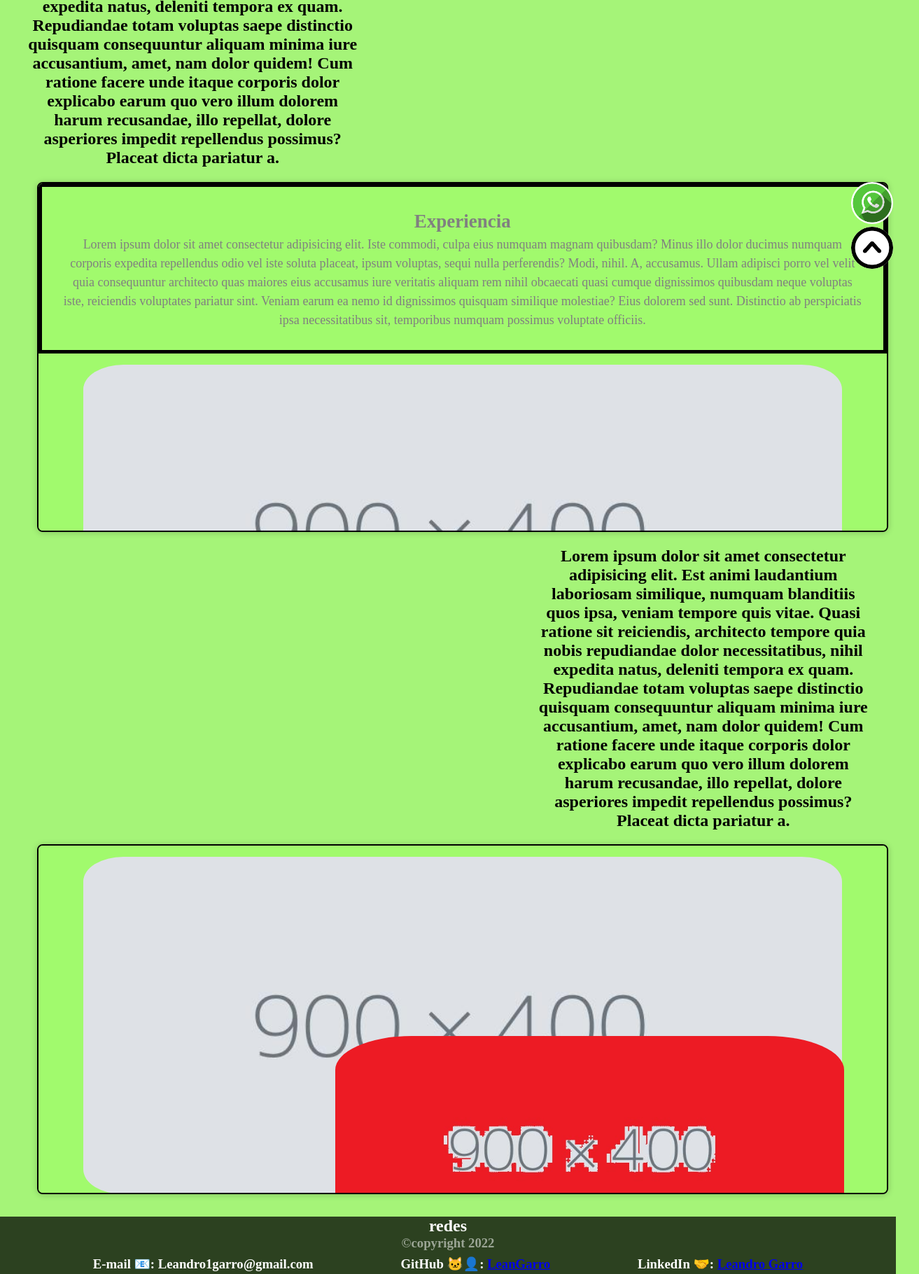
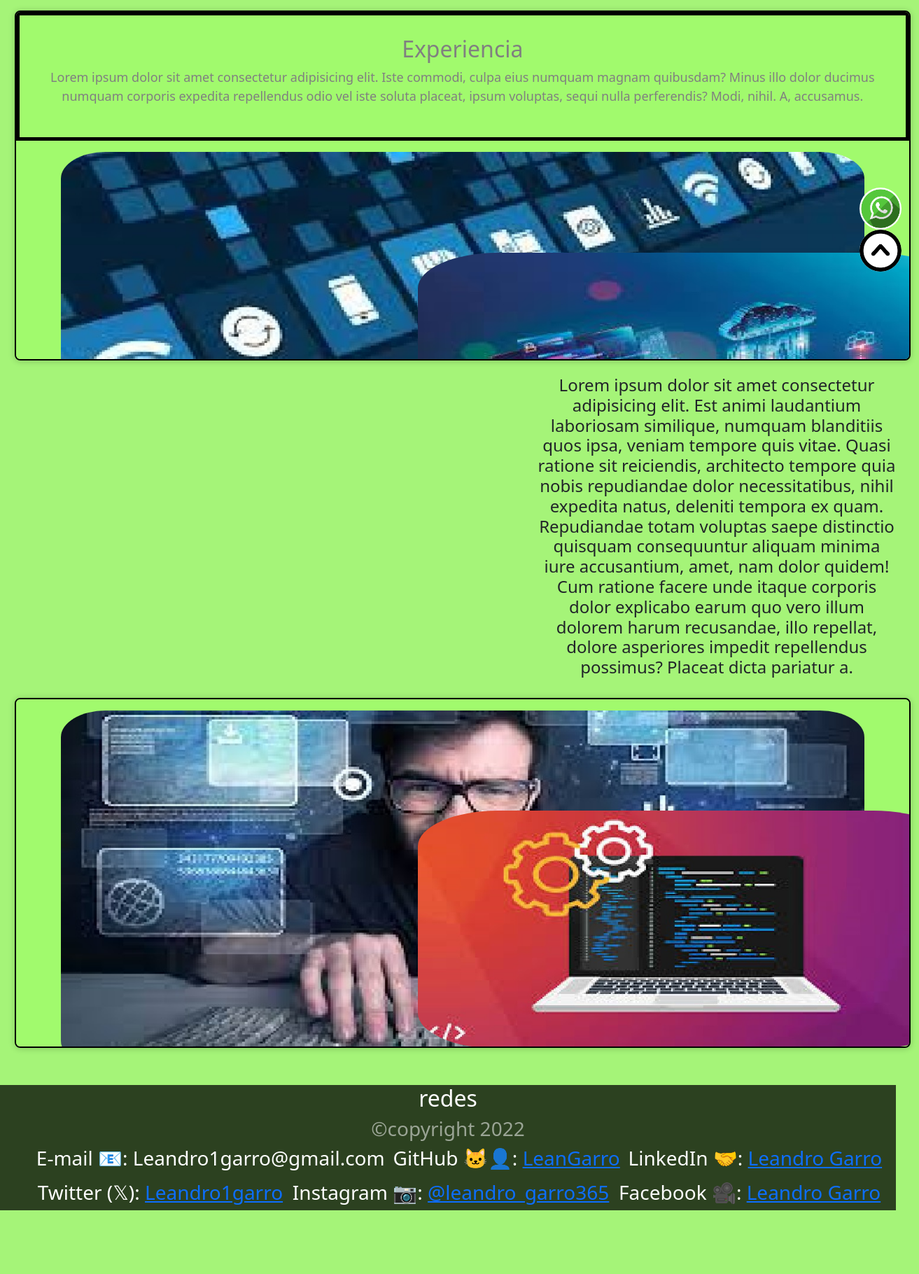
Before and after one commit to LeanGarro/pre-entrega-n2-leandro_matias_garro, a plain HTML site: page pages/habilidades.html in a window 1280 px wide. Shown: the part 380-2200 px from the top of the page at 70% size, 1313 px wide, since content can reach past the window. After the commit the page ends 2117 px from the top, so only its background shows below. Drawn offline with nearby package versions, Linux system fonts and the light colour scheme.

Commit message:
bootstrap implementado en todas las paginas

```diff
--- a/css/style.css
+++ b/css/style.css
@@ -181,7 +181,7 @@ footer ul{
     width: 60%;
     height: 70%;
     margin-top: -260px;
-    margin-left: 400px;
+    margin-left: 360px;
     border-radius: 15%;
 }
 .card-img-right:hover{
@@ -318,6 +318,12 @@ footer ul{
     footer{
         flex-direction: column;
     }
+    .small-text{
+        width: 100%;
+    }
+    .small-text-right{
+        width: 100%;
+    }
 }
 
 @media (max-width: 1290px){
@@ -328,7 +334,7 @@ footer ul{
         flex-direction: column;
     }
     .card-img-right{
-        margin-left: 35%;
-        margin-top: -20%;
+        margin-left: 45%;
+        margin-top: -30%;
     }
 }
--- a/pages/about.html
+++ b/pages/about.html
@@ -8,12 +8,15 @@
     <link rel="preconnect" href="https://fonts.gstatic.com" crossorigin>
     <link href="https://fonts.googleapis.com/css2?family=Shantell+Sans:ital,wght@1,300&display=swap" rel="stylesheet">
 
+
+    <link href="https://cdn.jsdelivr.net/npm/bootstrap@5.3.2/dist/css/bootstrap.min.css" rel="stylesheet" integrity="sha384-T3c6CoIi6uLrA9TneNEoa7RxnatzjcDSCmG1MXxSR1GAsXEV/Dwwykc2MPK8M2HN" crossorigin="anonymous">
+
     <link rel="stylesheet" href="../css/style.css">
     <title>About</title>
 </head>
 <body>
 
-    <header>
+    <header id="header">
         <nav class="navbar navbar-expand-lg navbar-dark bg-dark navbar-fixed-top">
             <div class="container-fluid">
                 <button class="navbar-toggler" type="button" data-bs-toggle="collapse" data-bs-target="#navbarText" aria-controls="navbarText" aria-expanded="false" aria-label="Toggle navigation">
@@ -51,9 +54,9 @@
         <h1 class="center">👦 Sobre mi 👦</h1>
     </header>
 
-    <main>
+    <main class="row">
 
-        <div class="container">
+        <div class="container p-5">
             <div class="card-duble-img">
                 <div class="card-duble-text">
                     <h2>Estudios</h2>
@@ -65,7 +68,7 @@
                 </figure>
             </div>
         </div>
-        <div class="container">
+        <div class="container p-5">
             <div class="card-duble-img">
                 <figure class="card-about-img">
                     <img class="card-img-major" src="../multimedia/img/test.jpg" alt="imagen">
@@ -77,7 +80,7 @@
                 </div>
             </div>
         </div>
-        <div class="container">
+        <div class="container p-5">
             <div class="card-duble-img">
                 <div class="card-duble-text">
                     <h2>Estudios</h2>
@@ -95,7 +98,7 @@
         </div>
 
 
-        <section class="button-up">
+        <section class="button-up row">
             <a href="https://www.whatsapp.com" target="_blank"><img src="../multimedia/img/whatsapp.png" alt=""></a>
             <a href="#header"><img src="../multimedia/img/arriba.png" alt=""></a>
         </section>
@@ -115,9 +118,9 @@
             <li><h3>Instagram 📷: <a href="https://www.instagram.com/leandro_garro365/" target="_blank">@leandro_garro365</a></h3></li>
             <li><h3>Facebook 🎥: <a href="https://www.facebook.com/profile.php?id=100011235213802&locale=es_LA" target="_blank">Leandro Garro</a></h3></li>
         </ul>
+    </footer>
 
-
-    </footer>
+    <script src="https://cdn.jsdelivr.net/npm/bootstrap@5.3.2/dist/js/bootstrap.bundle.min.js" integrity="sha384-C6RzsynM9kWDrMNeT87bh95OGNyZPhcTNXj1NW7RuBCsyN/o0jlpcV8Qyq46cDfL" crossorigin="anonymous"></script>
 
 </body>
 </html>
--- a/pages/habilidades.html
+++ b/pages/habilidades.html
@@ -3,13 +3,16 @@
 <head>
     <meta charset="UTF-8">
     <meta name="viewport" content="width=device-width, initial-scale=1.0">
+
+
+    <link href="https://cdn.jsdelivr.net/npm/bootstrap@5.3.2/dist/css/bootstrap.min.css" rel="stylesheet" integrity="sha384-T3c6CoIi6uLrA9TneNEoa7RxnatzjcDSCmG1MXxSR1GAsXEV/Dwwykc2MPK8M2HN" crossorigin="anonymous">
+
     <link rel="stylesheet" href="../css/style.css">
-
     <title>Habilidades</title>
 </head>
 <body>
 
-    <header class="center">
+    <header class="center" id="header">
         <nav class="navbar navbar-expand-lg navbar-dark bg-dark navbar-fixed-top">
             <div class="container-fluid">
                 <button class="navbar-toggler" type="button" data-bs-toggle="collapse" data-bs-target="#navbarText" aria-controls="navbarText" aria-expanded="false" aria-label="Toggle navigation">
@@ -47,20 +50,20 @@
         <h1>🎯 Habilidades 🎯</h1>
     </header>
 
-    <main>
+    <main class="row">
         <h3 class="small-text">
-            Lorem ipsum dolor sit amet consectetur adipisicing elit. Est animi laudantium laboriosam similique, numquam blanditiis quos ipsa, veniam tempore quis vitae. Quasi ratione sit reiciendis, architecto tempore quia nobis repudiandae dolor necessitatibus, nihil expedita natus, deleniti tempora ex quam. Repudiandae totam voluptas saepe distinctio quisquam consequuntur aliquam minima iure accusantium, amet, nam dolor quidem! Cum ratione facere unde itaque corporis dolor explicabo earum quo vero illum dolorem harum recusandae, illo repellat, dolore asperiores impedit repellendus possimus? Placeat dicta pariatur a.
+            Lorem ipsum dolor sit amet consectetur adipisicing elit. Est animi laudantium laboriosam similique, numquam blanditiis quos ipsa, veniam tempore quis vitae. Quasi ratione sit reiciendis, architecto tempore quia nobis repudiandae dolor necessitatibus, nihil expedita natus, deleniti tempora ex quam.
         </h3>
 
         <div class="container">
             <div class="card-duble-img">
                 <div class="card-duble-text">
                     <h2>Experiencia</h2>
-                    <p>Lorem ipsum dolor sit amet consectetur adipisicing elit. Iste commodi, culpa eius numquam magnam quibusdam? Minus illo dolor ducimus numquam corporis expedita repellendus odio vel iste soluta placeat, ipsum voluptas, sequi nulla perferendis? Modi, nihil. A, accusamus. Ullam adipisci porro vel velit quia consequuntur architecto quas maiores eius accusamus iure veritatis aliquam rem nihil obcaecati quasi cumque dignissimos quibusdam neque voluptas iste, reiciendis voluptates pariatur sint. Veniam earum ea nemo id dignissimos quisquam similique molestiae? Eius dolorem sed sunt. Distinctio ab perspiciatis ipsa necessitatibus sit, temporibus numquam possimus voluptate officiis.</p>
+                    <p>Lorem ipsum dolor sit amet consectetur adipisicing elit. Iste commodi, culpa eius numquam magnam quibusdam? Minus illo dolor ducimus numquam corporis expedita repellendus odio vel iste soluta placeat, ipsum voluptas, sequi nulla perferendis? Modi, nihil. A, accusamus.</p>
                 </div>
                 <figure class="card-about-img">
-                    <img class="card-img-major" src="../multimedia/img/test.jpg" alt="imagen">
-                    <img class="card-img-right" src="../multimedia/img/test-red.jpg" alt="imagen">
+                    <img class="card-img-major" src="../multimedia/img/habilidad-db.jpeg" alt="imagen de base de datos">
+                    <img class="card-img-right" src="../multimedia/img/habilidad-nube.jpeg" alt="imagen de la nube">
                 </figure>
             </div>
         </div>
@@ -74,20 +77,20 @@
 
         <div class="container">
             <div class="card-duble-img">
-                <figure class="card-about-img">
-                    <img class="card-img-major" src="../multimedia/img/test.jpg" alt="imagen">
-                    <img class="card-img-right" src="../multimedia/img/test-red.jpg" alt="imagen">
+                <figure class="card-about-img ">
+                    <img class="card-img-major" src="../multimedia/img/habilidad-programar.jpeg" alt="imagen de programador">
+                    <img class="card-img-right" src="../multimedia/img/habilidad-pc.jpeg" alt="imagen de una pc">
                 </figure>
                 <div class="card-duble-text">
                     <h2>Experiencia</h2>
-                    <p>Lorem ipsum dolor sit amet consectetur adipisicing elit. Iste commodi, culpa eius numquam magnam quibusdam? Minus illo dolor ducimus numquam corporis expedita repellendus odio vel iste soluta placeat, ipsum voluptas, sequi nulla perferendis? Modi, nihil. A, accusamus. Ullam adipisci porro vel velit quia consequuntur architecto quas maiores eius accusamus iure veritatis aliquam rem nihil obcaecati quasi cumque dignissimos quibusdam neque voluptas iste, reiciendis voluptates pariatur sint. Veniam earum ea nemo id dignissimos quisquam similique molestiae? Eius dolorem sed sunt. Distinctio ab perspiciatis ipsa necessitatibus sit, temporibus numquam possimus voluptate officiis.</p>
+                    <p>Lorem ipsum dolor sit amet consectetur adipisicing elit. Iste commodi, culpa eius numquam magnam quibusdam? Minus illo dolor ducimus numquam corporis expedita repellendus odio vel iste soluta placeat, ipsum voluptas, sequi nulla perferendis? Modi, nihil. A, accusamus.</p>
                 </div>
             </div>
         </div>
 
-        <section class="button-up">
-            <a href="https://www.whatsapp.com" target="_blank"><img src="../multimedia/img/whatsapp.png" alt=""></a>
-            <a href="#header"><img src="../multimedia/img/arriba.png" alt=""></a>
+        <section class="button-up row">
+            <a href="https://www.whatsapp.com" target="_blank"><img src="../multimedia/img/whatsapp.png" alt="whatsapp"></a>
+            <a href="#header"><img src="../multimedia/img/arriba.png" alt="flecha arriba"></a>
         </section>
 
     </main>
@@ -106,9 +109,9 @@
             <li><h3>Instagram 📷: <a href="https://www.instagram.com/leandro_garro365/" target="_blank">@leandro_garro365</a></h3></li>
             <li><h3>Facebook 🎥: <a href="https://www.facebook.com/profile.php?id=100011235213802&locale=es_LA" target="_blank">Leandro Garro</a></h3></li>
         </ul>
+    </footer>
 
 
-    </footer>
-
+    <script src="https://cdn.jsdelivr.net/npm/bootstrap@5.3.2/dist/js/bootstrap.bundle.min.js" integrity="sha384-C6RzsynM9kWDrMNeT87bh95OGNyZPhcTNXj1NW7RuBCsyN/o0jlpcV8Qyq46cDfL" crossorigin="anonymous"></script>
 </body>
 </html>
```
Also changed, not shown: index.html (+1 -1 lines), pages/contact.html (+6 -4 lines), pages/portafolio.html (+1 -2 lines), pages/terms-y-conds.html (+6 -1 lines), multimedia/img/habilidad-db.jpeg (added), multimedia/img/habilidad-nube.jpeg (added), multimedia/img/habilidad-pc.jpeg (added), multimedia/img/habilidad-programar.jpeg (added).
